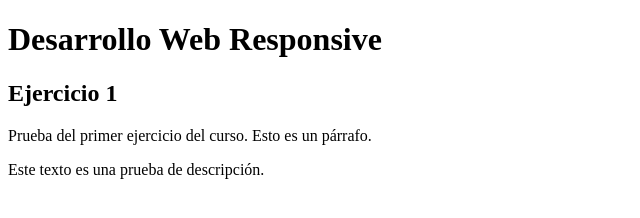
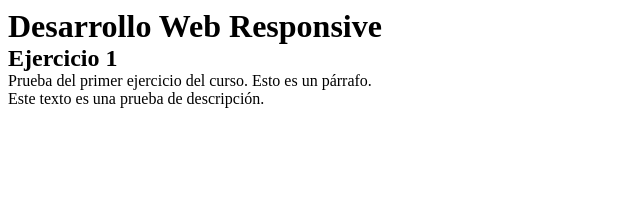
Before and after one commit to MarcosRodriguezAlonso/Responsive-Web-Development, a plain HTML site: page index.html in a window 1280 px wide. Shown: the whole page, without its empty margins (0-640 px from the left). Drawn offline with Linux system fonts and the light colour scheme.

Commit message:
Reset global styles

```diff
--- a/index.html
+++ b/index.html
@@ -5,6 +5,7 @@
   <meta charset="UTF-8">
   <meta name="viewport" content="width=device-width, initial-scale=1.0">
   <title>Document</title>
+  <link rel="stylesheet" href="styles/styles.css">
 </head>
 
 <body>
--- /dev/null
+++ b/styles/styles.css
@@ -0,0 +1,14 @@
+*,
+::before,
+::after {
+  box-sizing: border-box;
+}
+
+h1,
+h2 {
+  margin: 0;
+}
+
+p {
+  margin: 0;
+}
```
Also changed, not shown: README.md, 2 other files.
